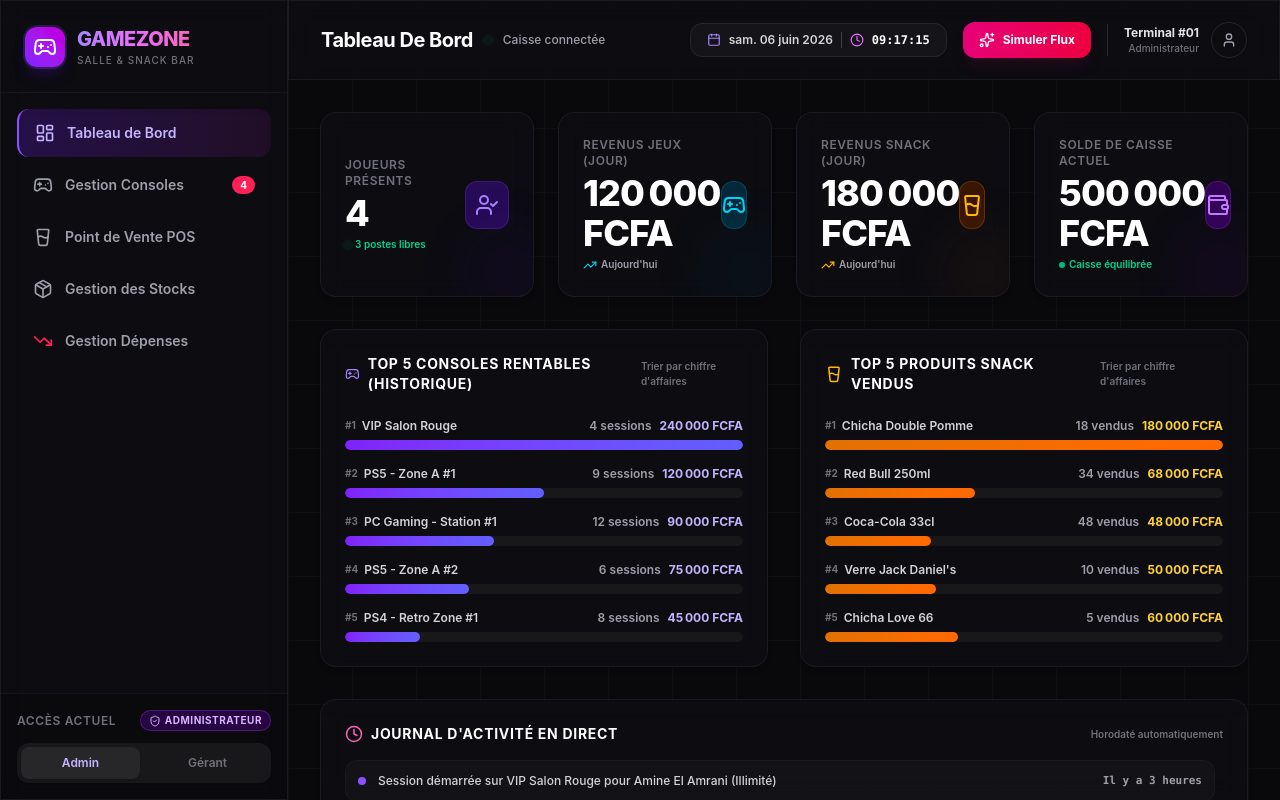
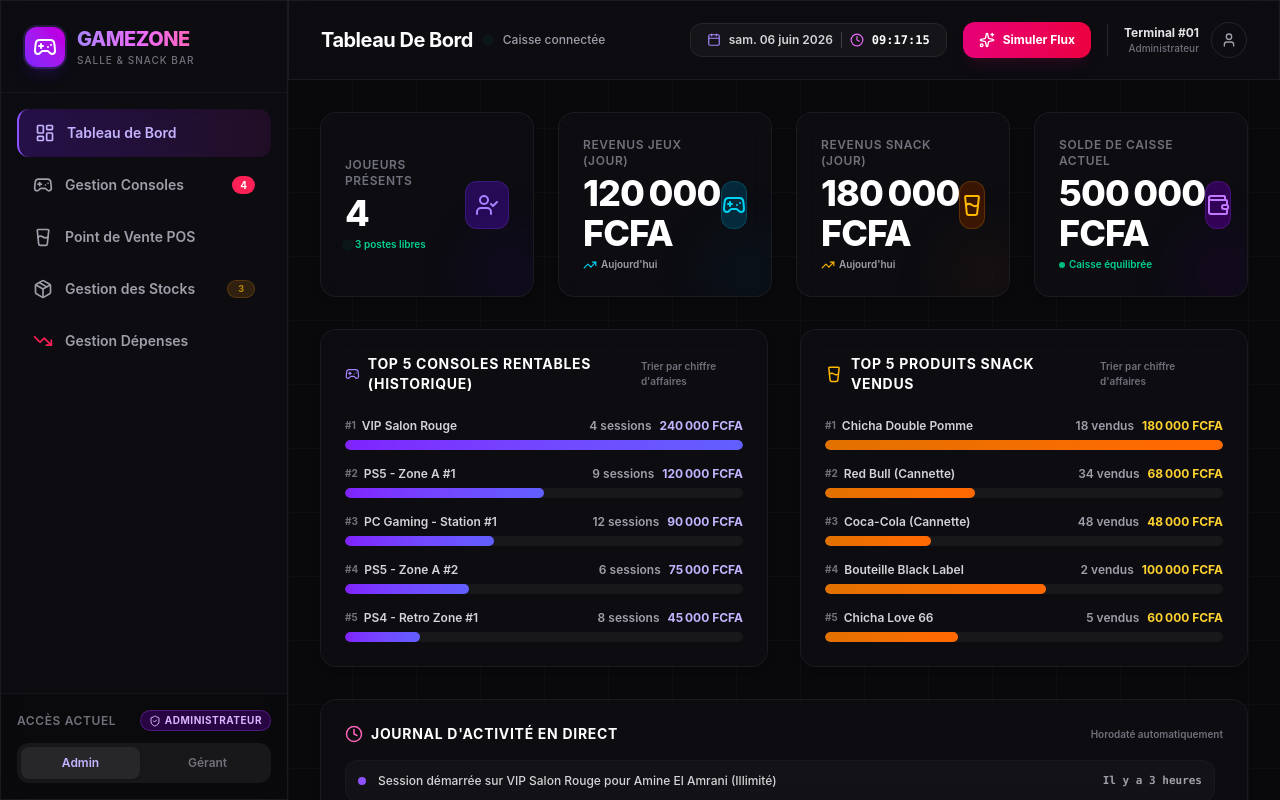
Before and after one commit to Manu100589/gamer, a React (Vite) app: page / in a window 1280 px wide. Built offline with nearby package versions, Linux system fonts and the light colour scheme.

Commit message:
data: ajouter le stock de depart reel du bar

```diff
--- a/src/mockData.js
+++ b/src/mockData.js
@@ -108,28 +108,43 @@ export const initialConsoles = [
 ];
 
 export const snackProducts = [
-  // Boissons
-  { id: 101, name: "Coca-Cola 33cl", price: 1000.00, purchasePrice: 550.00, category: "boissons", image: "🥤", stock: 45, minThreshold: 15 },
-  { id: 102, name: "Red Bull 250ml", price: 2000.00, purchasePrice: 1200.00, category: "boissons", image: "⚡", stock: 30, minThreshold: 10 },
-  { id: 103, name: "Orangina 33cl", price: 1000.00, purchasePrice: 550.00, category: "boissons", image: "🍊", stock: 24, minThreshold: 8 },
-  { id: 104, name: "Fanta Orange 33cl", price: 1000.00, purchasePrice: 550.00, category: "boissons", image: "🥤", stock: 32, minThreshold: 10 },
-  { id: 105, name: "Ice Tea Pêche 33cl", price: 1000.00, purchasePrice: 550.00, category: "boissons", image: "🍑", stock: 18, minThreshold: 8 },
+  // Cannettes (Boissons)
+  { id: 101, name: "Beaufort (Cannette)", price: 1000.00, purchasePrice: 600.00, category: "boissons", image: "🍺", stock: 56, minThreshold: 10 },
+  { id: 102, name: "Chill (Cannette)", price: 1000.00, purchasePrice: 600.00, category: "boissons", image: "🍋", stock: 14, minThreshold: 5 },
+  { id: 103, name: "Heineken (Cannette)", price: 1500.00, purchasePrice: 900.00, category: "boissons", image: "🍺", stock: 15, minThreshold: 5 },
+  { id: 104, name: "Malta (Cannette)", price: 1000.00, purchasePrice: 500.00, category: "boissons", image: "🥤", stock: 52, minThreshold: 10 },
+  { id: 105, name: "33 Export (Cannette)", price: 1000.00, purchasePrice: 600.00, category: "boissons", image: "🍺", stock: 32, minThreshold: 10 },
+  { id: 106, name: "Fanta (Cannette)", price: 1000.00, purchasePrice: 500.00, category: "boissons", image: "🍊", stock: 18, minThreshold: 5 },
+  { id: 107, name: "Red Bull (Cannette)", price: 2000.00, purchasePrice: 1200.00, category: "boissons", image: "⚡", stock: 49, minThreshold: 10 },
+  { id: 108, name: "Castel (Cannette)", price: 1000.00, purchasePrice: 600.00, category: "boissons", image: "🍺", stock: 16, minThreshold: 5 },
+  { id: 109, name: "Booster (Cannette)", price: 1000.00, purchasePrice: 600.00, category: "boissons", image: "⚡", stock: 13, minThreshold: 5 },
+  { id: 110, name: "Coca-Cola (Cannette)", price: 1000.00, purchasePrice: 500.00, category: "boissons", image: "🥤", stock: 22, minThreshold: 5 },
+  { id: 111, name: "Eau Minérale (Cannette)", price: 500.00, purchasePrice: 200.00, category: "eau", image: "💧", stock: 5, minThreshold: 2 },
 
-  // Eau
-  { id: 106, name: "Eau Minérale Evian 50cl", price: 500.00, purchasePrice: 200.00, category: "eau", image: "💧", stock: 60, minThreshold: 20 },
-  { id: 107, name: "Eau Pétillante San Pellegrino 50cl", price: 1000.00, purchasePrice: 450.00, category: "eau", image: "🫧", stock: 20, minThreshold: 5 },
+  // Bouteilles (Boissons)
+  { id: 112, name: "Castel (Bouteille)", price: 1000.00, purchasePrice: 600.00, category: "boissons", image: "🍺", stock: 2, minThreshold: 2 },
+  { id: 113, name: "33 Export (Bouteille)", price: 1000.00, purchasePrice: 600.00, category: "boissons", image: "🍺", stock: 70, minThreshold: 15 },
+  { id: 114, name: "Doppel (Bouteille)", price: 1000.00, purchasePrice: 600.00, category: "boissons", image: "🍺", stock: 9, minThreshold: 3 },
+  { id: 115, name: "Beaufort Ordinaire (Bouteille)", price: 1000.00, purchasePrice: 600.00, category: "boissons", image: "🍺", stock: 48, minThreshold: 10 },
+  { id: 116, name: "Kadji (Bouteille)", price: 1000.00, purchasePrice: 600.00, category: "boissons", image: "🍺", stock: 25, minThreshold: 5 },
+  { id: 117, name: "Booster (Bouteille)", price: 1000.00, purchasePrice: 600.00, category: "boissons", image: "⚡", stock: 26, minThreshold: 5 },
+  { id: 118, name: "Beaufort Light (Bouteille)", price: 1000.00, purchasePrice: 600.00, category: "boissons", image: "🍺", stock: 8, minThreshold: 3 },
+  { id: 119, name: "Mutzig (Bouteille)", price: 1000.00, purchasePrice: 600.00, category: "boissons", image: "🍺", stock: 16, minThreshold: 5 },
+  { id: 120, name: "Guinness PG (Bouteille)", price: 1500.00, purchasePrice: 900.00, category: "boissons", image: "🍺", stock: 80, minThreshold: 15 },
+  { id: 121, name: "Guinness GG (Bouteille)", price: 2000.00, purchasePrice: 1200.00, category: "boissons", image: "🍺", stock: 2, minThreshold: 2 },
+  { id: 122, name: "Jus de fruits (Bouteille)", price: 1000.00, purchasePrice: 500.00, category: "boissons", image: "🧃", stock: 13, minThreshold: 5 },
 
-  // Chicha
-  { id: 108, name: "Chicha Double Pomme", price: 10000.00, purchasePrice: 2500.00, category: "chicha", image: "💨", stock: 99, minThreshold: 5 },
-  { id: 109, name: "Chicha Menthe-Myrtille", price: 10000.00, purchasePrice: 2500.00, category: "chicha", image: "🫐", stock: 99, minThreshold: 5 },
-  { id: 110, name: "Chicha Love 66", price: 12000.00, purchasePrice: 3000.00, category: "chicha", image: "❤️", stock: 99, minThreshold: 5 },
-  { id: 111, name: "Chicha Hawai", price: 12000.00, purchasePrice: 3000.00, category: "chicha", image: "🍍", stock: 99, minThreshold: 5 },
+  // Whisky (Whisky / Alcool)
+  { id: 123, name: "Bouteille Black Label", price: 50000.00, purchasePrice: 25000.00, category: "whisky", image: "🍾", stock: 7, minThreshold: 2 },
+  { id: 124, name: "Bouteille Chivas", price: 60000.00, purchasePrice: 30000.00, category: "whisky", image: "🍾", stock: 6, minThreshold: 2 },
+  { id: 125, name: "Bouteille Monkey Shoulder", price: 55000.00, purchasePrice: 28000.00, category: "whisky", image: "🍾", stock: 1, minThreshold: 1 },
+  { id: 126, name: "Bouteille Havana Club", price: 40000.00, purchasePrice: 20000.00, category: "whisky", image: "🍾", stock: 4, minThreshold: 1 },
 
-  // Whisky / Alcool
-  { id: 112, name: "Verre Jack Daniel's", price: 5000.00, purchasePrice: 2200.00, category: "whisky", image: "🥃", stock: 12, minThreshold: 5 },
-  { id: 113, name: "Verre Chivas 12 ans", price: 6000.00, purchasePrice: 2800.00, category: "whisky", image: "🥃", stock: 10, minThreshold: 4 },
-  { id: 114, name: "Bouteille Jack Daniel's 70cl", price: 60000.00, purchasePrice: 28000.00, category: "whisky", image: "🍾", stock: 6, minThreshold: 2 },
-  { id: 115, name: "Bouteille Ruinart Champagne", price: 80000.00, purchasePrice: 42000.00, category: "whisky", image: "🍾", stock: 4, minThreshold: 2 }
+  // Chichas
+  { id: 127, name: "Chicha Double Pomme", price: 10000.00, purchasePrice: 2500.00, category: "chicha", image: "💨", stock: 99, minThreshold: 5 },
+  { id: 128, name: "Chicha Menthe-Myrtille", price: 10000.00, purchasePrice: 2500.00, category: "chicha", image: "🫐", stock: 99, minThreshold: 5 },
+  { id: 129, name: "Chicha Love 66", price: 12000.00, purchasePrice: 3000.00, category: "chicha", image: "❤️", stock: 99, minThreshold: 5 },
+  { id: 130, name: "Chicha Hawai", price: 12000.00, purchasePrice: 3000.00, category: "chicha", image: "🍍", stock: 99, minThreshold: 5 }
 ];
 
 export const initialStats = {
@@ -149,9 +164,9 @@ export const initialTopConsoles = [
 
 export const initialTopProducts = [
   { name: "Chicha Double Pomme", quantity: 18, revenue: 180000, category: "chicha" },
-  { name: "Red Bull 250ml", quantity: 34, revenue: 68000, category: "boissons" },
-  { name: "Coca-Cola 33cl", quantity: 48, revenue: 48000, category: "boissons" },
-  { name: "Verre Jack Daniel's", quantity: 10, revenue: 50000, category: "whisky" },
+  { name: "Red Bull (Cannette)", quantity: 34, revenue: 68000, category: "boissons" },
+  { name: "Coca-Cola (Cannette)", quantity: 48, revenue: 48000, category: "boissons" },
+  { name: "Bouteille Black Label", quantity: 2, revenue: 100000, category: "whisky" },
   { name: "Chicha Love 66", quantity: 5, revenue: 60000, category: "chicha" }
 ];
 
```
